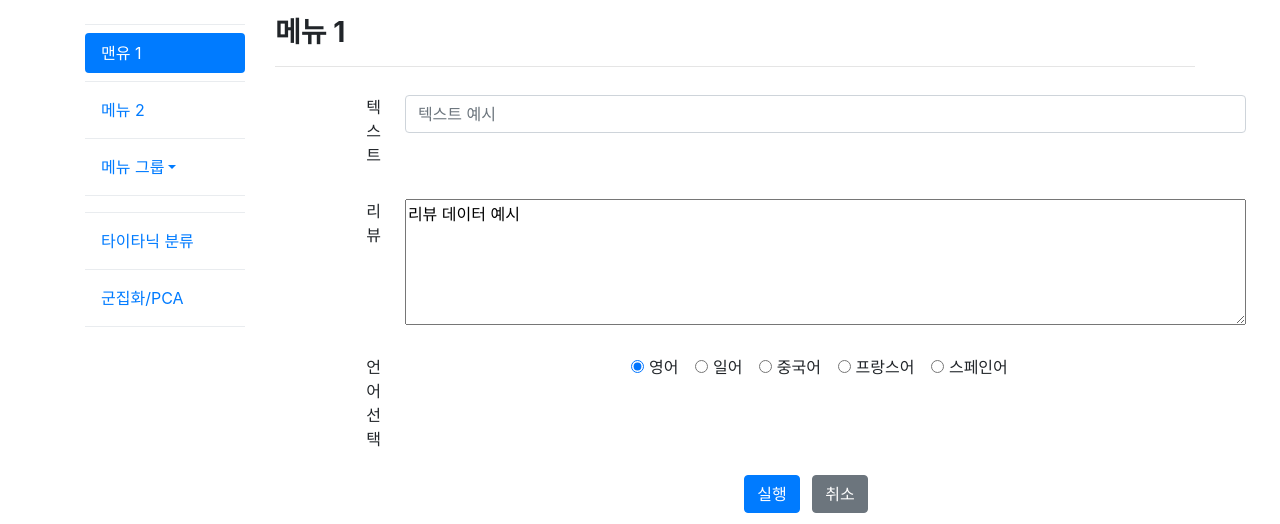
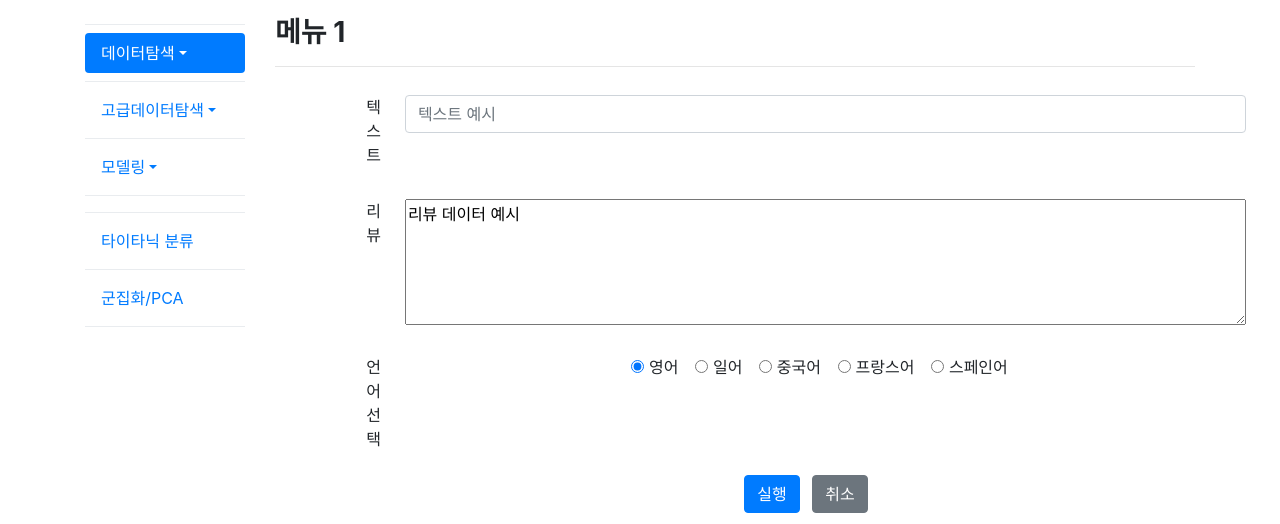
Before and after one commit to berrymix13/Multi_SemiProject1, a Flask app: page /menu1 in a window 1280 px wide. Shown: the part 72-596 px from the top of the page. Run offline with Flask 2, Linux system fonts and the light colour scheme; some libraries are stand-ins or nearby versions.

Commit message:
flask 모델에 필요한 자료 추가 업뎃

```diff
--- a/Flask/templates/base.html
+++ b/Flask/templates/base.html
@@ -47,22 +47,31 @@
                 <ul class="nav flex-column nav-pills">
                     <div class="dropdown-divider"></div>
                     <li class="nav-item">
-                        <a class="nav-link {% if menu.m1 %}active{% endif %}"
-                           href="{% if menu.m1 %}#{% else %}/menu1{% endif %}">맨유 1</a>
+                        <a class="nav-link dropdown-toggle {% if menu.m1 %}active{% endif %}"
+                           data-toggle="dropdown" href="{% if menu.m1 %}#{% else %}/menu1{% endif %}">데이터탐색</a>
+                        <div class="dropdown-menu">
+                            <a class="dropdown-item" href="/module/sub1">EDA</a>
+                            <a class="dropdown-item" href="/module/sub2">상관관계분석</a>
+                            <a class="dropdown-item" href="/module/sub3">미정</a>
+                        </div>
                     </li>
                     <div class="dropdown-divider"></div>
                     <li class="nav-item">
-                        <a class="nav-link {% if menu.m2 %}active{% endif %}"
-                           href="{% if menu.m2 %}#{% else %}/menu2{% endif %}">메뉴 2</a>
+                        <a class="nav-link dropdown-toggle {% if menu.m2 %}active{% endif %}"
+                           data-toggle="dropdown" href="{% if menu.m2 %}#{% else %}/menu2{% endif %}">고급데이터탐색</a>
+                        <div class="dropdown-menu">
+                            <a class="dropdown-item" href="/module/sub1">시공간데이터탐색</a>
+                            <a class="dropdown-item" href="/module/sub2">다변량데이터탐색</a>
+                        </div>
                     </li>
                     <div class="dropdown-divider"></div>
                     <li class="nav-item dropdown">
                         <a class="nav-link dropdown-toggle {% if menu.m3 %}active{% endif %}"
-                           data-toggle="dropdown" href="#">메뉴 그룹</a>
+                           data-toggle="dropdown" href="#">모델링</a>
                         <div class="dropdown-menu">
-                            <a class="dropdown-item" href="/module/sub1">서브 메뉴1</a>
-                            <a class="dropdown-item" href="/module/sub2">서브 메뉴2</a>
-                            <a class="dropdown-item" href="/module/sub3">서브 메뉴3</a>
+                            <a class="dropdown-item" href="/module/sub1">모델링1</a>
+                            <a class="dropdown-item" href="/module/sub2">모델링2</a>
+                            <a class="dropdown-item" href="/module/sub3">모델링3</a>
                         </div>
                     </li>
                     <div class="dropdown-divider"></div>
```
Also changed, not shown: Flask/static/img/menu2.png.
